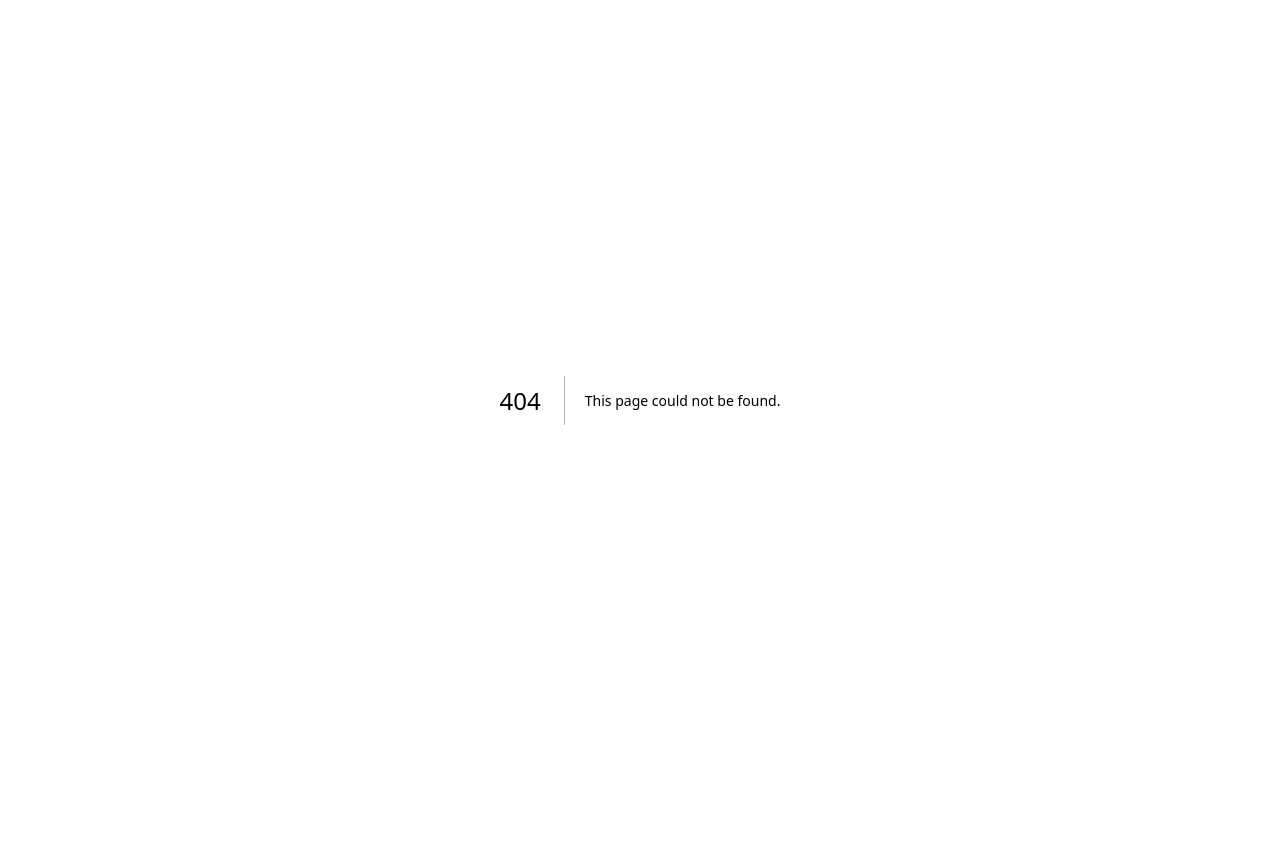
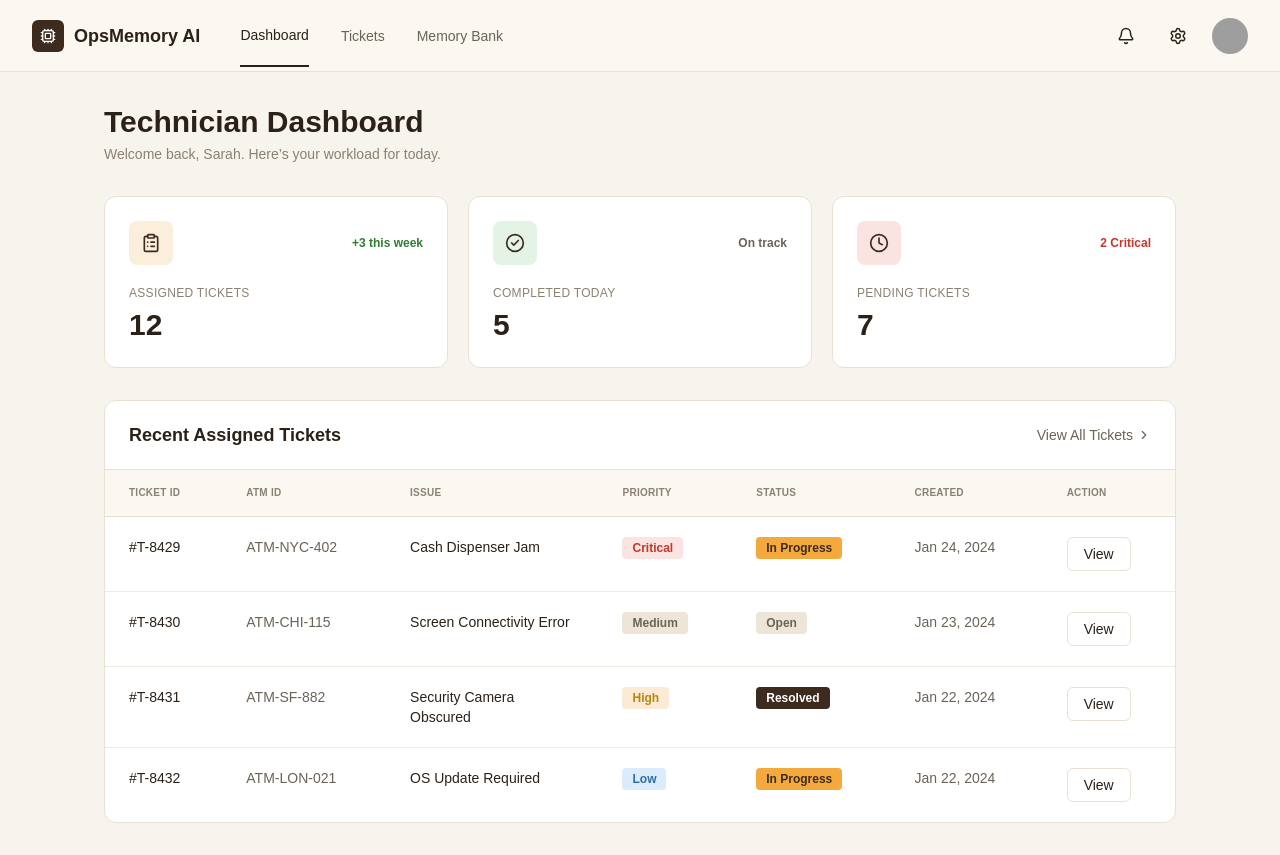
Before and after one commit to Jenisha06/team-Ghazal, a Next.js app in the folder frontend/: page /technicianDashboard in a window 1280 px wide. Before the commit this address had no page. Before the commit the page ends 800 px from the top, so only its background shows below. Built offline with nearby package versions, Linux system fonts and the light colour scheme; grey boxes are pictures that could not be loaded.

Commit message:
techniciandashboard added

```diff
--- /dev/null
+++ b/frontend/app/technicianDashboard/page.jsx
@@ -0,0 +1,266 @@
+"use client";
+
+import Link from "next/link";
+import {
+  Cpu,
+  Settings,
+  Bell,
+  ClipboardList,
+  CheckCircle2,
+  Clock,
+  ChevronRight,
+} from "lucide-react";
+
+export default function TechnicianDashboardPage() {
+  return (
+    <div className="min-h-screen bg-[#F7F3ED] text-[#2B2118]">
+      <TopNav />
+      <MainContent />
+    </div>
+  );
+}
+
+/* ---------------- TOP NAV ---------------- */
+
+function TopNav() {
+  const links = [
+    { label: "Dashboard", href: "/dashboard" },
+    { label: "Tickets", href: "/tickets" },
+    { label: "Memory Bank", href: "/ticketDetails" },
+  ];
+
+  return (
+    <header className="flex items-center justify-between px-8 h-[72px] bg-[#FBF7F1] border-b border-[#E9E2D4]">
+      <div className="flex items-center gap-10">
+        <div className="flex items-center gap-2.5">
+          <div className="w-8 h-8 rounded-md bg-[#3D2B1F] flex items-center justify-center">
+            <Cpu className="w-4 h-4 text-white" />
+          </div>
+          <span className="text-lg font-semibold">OpsMemory AI</span>
+        </div>
+
+        <nav className="flex items-center gap-8 text-sm">
+          {links.map((l) => {
+            const active = l.label === "Dashboard";
+            return (
+              <Link
+                key={l.label}
+                href={l.href}
+                className={
+                  active
+                    ? "text-[#2B2118] font-medium border-b-2 border-[#2B2118] pb-5 -mb-5"
+                    : "text-[#6B6357] hover:text-[#2B2118] transition"
+                }
+              >
+                {l.label}
+              </Link>
+            );
+          })}
+        </nav>
+      </div>
+
+      <div className="flex items-center gap-4">
+        <button className="w-9 h-9 rounded-full flex items-center justify-center hover:bg-[#F0EAE0] transition">
+          <Bell className="w-4.5 h-4.5" />
+        </button>
+        <button className="w-9 h-9 rounded-full flex items-center justify-center hover:bg-[#F0EAE0] transition">
+          <Settings className="w-4.5 h-4.5" />
+        </button>
+        <img
+          src="https://i.pravatar.cc/72?img=15"
+          alt="User avatar"
+          className="w-9 h-9 rounded-full object-cover"
+        />
+      </div>
+    </header>
+  );
+}
+
+/* ---------------- MAIN CONTENT ---------------- */
+
+function MainContent() {
+  return (
+    <main className="px-10 py-8 max-w-6xl mx-auto">
+      <div className="mb-8">
+        <h1 className="text-3xl font-bold mb-1">Technician Dashboard</h1>
+        <p className="text-sm text-[#8A8172]">
+          Welcome back, Sarah. Here&rsquo;s your workload for today.
+        </p>
+      </div>
+
+      <StatCards />
+      <RecentAssignedTickets />
+    </main>
+  );
+}
+
+/* ---------------- STAT CARDS ---------------- */
+
+function StatCards() {
+  const stats = [
+    {
+      icon: ClipboardList,
+      iconBg: "bg-[#FBEFDB]",
+      label: "ASSIGNED TICKETS",
+      value: "12",
+      delta: "+3 this week",
+      deltaColor: "text-[#2E7D32]",
+    },
+    {
+      icon: CheckCircle2,
+      iconBg: "bg-[#E3F3E5]",
+      label: "COMPLETED TODAY",
+      value: "5",
+      delta: "On track",
+      deltaColor: "text-[#6B6357]",
+    },
+    {
+      icon: Clock,
+      iconBg: "bg-[#FBE3E1]",
+      label: "PENDING TICKETS",
+      value: "7",
+      delta: "2 Critical",
+      deltaColor: "text-[#C0392B]",
+    },
+  ];
+
+  return (
+    <div className="grid grid-cols-1 sm:grid-cols-3 gap-5 mb-8">
+      {stats.map((s) => (
+        <div
+          key={s.label}
+          className="bg-white border border-[#E9E2D4] rounded-xl p-6"
+        >
+          <div className="flex items-center justify-between mb-5">
+            <div
+              className={`w-11 h-11 rounded-lg ${s.iconBg} flex items-center justify-center`}
+            >
+              <s.icon className="w-5 h-5 text-[#3D2B1F]" />
+            </div>
+            <span className={`text-xs font-semibold ${s.deltaColor}`}>
+              {s.delta}
+            </span>
+          </div>
+          <p className="text-xs tracking-wide text-[#8A8172] font-medium mb-1.5">
+            {s.label}
+          </p>
+          <p className="text-3xl font-bold">{s.value}</p>
+        </div>
+      ))}
+    </div>
+  );
+}
+
+/* ---------------- RECENT ASSIGNED TICKETS ---------------- */
+
+const TICKETS = [
+  {
+    id: "#T-8429",
+    atm: "ATM-NYC-402",
+    issue: "Cash Dispenser Jam",
+    priority: "Critical",
+    status: "In Progress",
+    created: "Jan 24, 2024",
+  },
+  {
+    id: "#T-8430",
+    atm: "ATM-CHI-115",
+    issue: "Screen Connectivity Error",
+    priority: "Medium",
+    status: "Open",
+    created: "Jan 23, 2024",
+  },
+  {
+    id: "#T-8431",
+    atm: "ATM-SF-882",
+    issue: "Security Camera Obscured",
+    priority: "High",
+    status: "Resolved",
+    created: "Jan 22, 2024",
+  },
+  {
+    id: "#T-8432",
+    atm: "ATM-LON-021",
+    issue: "OS Update Required",
+    priority: "Low",
+    status: "In Progress",
+    created: "Jan 22, 2024",
+  },
+];
+
+const priorityStyle = {
+  Critical: "bg-[#FBE3E1] text-[#C0392B]",
+  High: "bg-[#FBEAD4] text-[#B8860B]",
+  Medium: "bg-[#EDE6D8] text-[#6B6357]",
+  Low: "bg-[#DCEBFB] text-[#2E6DA4]",
+};
+
+const statusStyle = {
+  "In Progress": "bg-[#F3A93C] text-[#3D2B1F]",
+  Open: "bg-[#EDE6D8] text-[#6B6357]",
+  Resolved: "bg-[#3D2B1F] text-white",
+};
+
+function RecentAssignedTickets() {
+  return (
+    <div className="bg-white border border-[#E9E2D4] rounded-xl overflow-hidden">
+      <div className="flex items-center justify-between px-6 py-5 border-b border-[#E9E2D4]">
+        <h3 className="font-semibold text-lg">Recent Assigned Tickets</h3>
+        <Link
+          href="/tickets"
+          className="text-sm font-medium text-[#6B6357] flex items-center gap-1 hover:text-[#2B2118] transition"
+        >
+          View All Tickets <ChevronRight className="w-3.5 h-3.5" />
+        </Link>
+      </div>
+
+      <table className="w-full text-sm">
+        <thead>
+          <tr className="text-left text-[10px] tracking-wide text-[#8A8172] font-semibold bg-[#FBF7F1] border-b border-[#E9E2D4]">
+            <th className="px-6 py-4">TICKET ID</th>
+            <th className="px-6 py-4">ATM ID</th>
+            <th className="px-6 py-4">ISSUE</th>
+            <th className="px-6 py-4">PRIORITY</th>
+            <th className="px-6 py-4">STATUS</th>
+            <th className="px-6 py-4">CREATED</th>
+            <th className="px-6 py-4">ACTION</th>
+          </tr>
+        </thead>
+        <tbody>
+          {TICKETS.map((t) => (
+            <tr key={t.id} className="border-b border-[#F0EAE0] last:border-0">
+              <td className="px-6 py-5 font-medium align-top">{t.id}</td>
+              <td className="px-6 py-5 text-[#6B6357] align-top">{t.atm}</td>
+              <td className="px-6 py-5 align-top max-w-[180px]">{t.issue}</td>
+              <td className="px-6 py-5 align-top">
+                <span
+                  className={`text-xs font-semibold px-2.5 py-1 rounded ${priorityStyle[t.priority]}`}
+                >
+                  {t.priority}
+                </span>
+              </td>
+              <td className="px-6 py-5 align-top">
+                <span
+                  className={`text-xs font-semibold px-2.5 py-1 rounded ${statusStyle[t.status]}`}
+                >
+                  {t.status}
+                </span>
+              </td>
+              <td className="px-6 py-5 text-[#6B6357] align-top">
+                {t.created}
+              </td>
+              <td className="px-6 py-5 align-top">
+                <Link
+                  href="/ticketDetails"
+                  className="inline-block border border-[#E9E2D4] rounded-md px-4 py-1.5 text-sm font-medium hover:bg-[#F7F3ED] transition"
+                >
+                  View
+                </Link>
+              </td>
+            </tr>
+          ))}
+        </tbody>
+      </table>
+    </div>
+  );
+}
```
